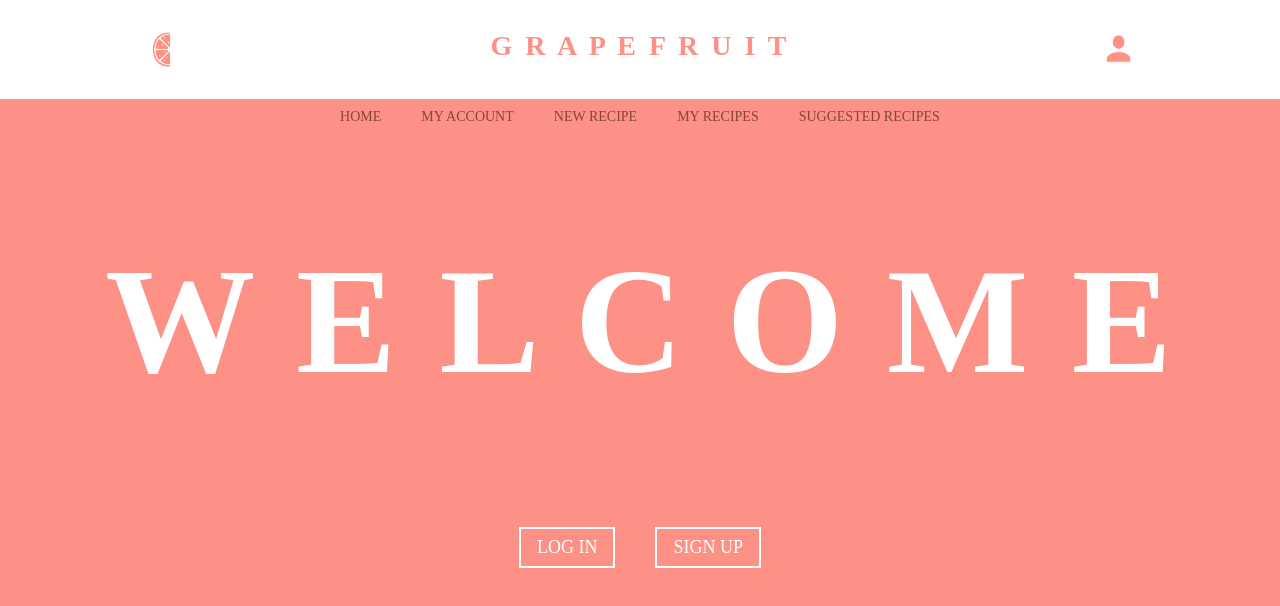
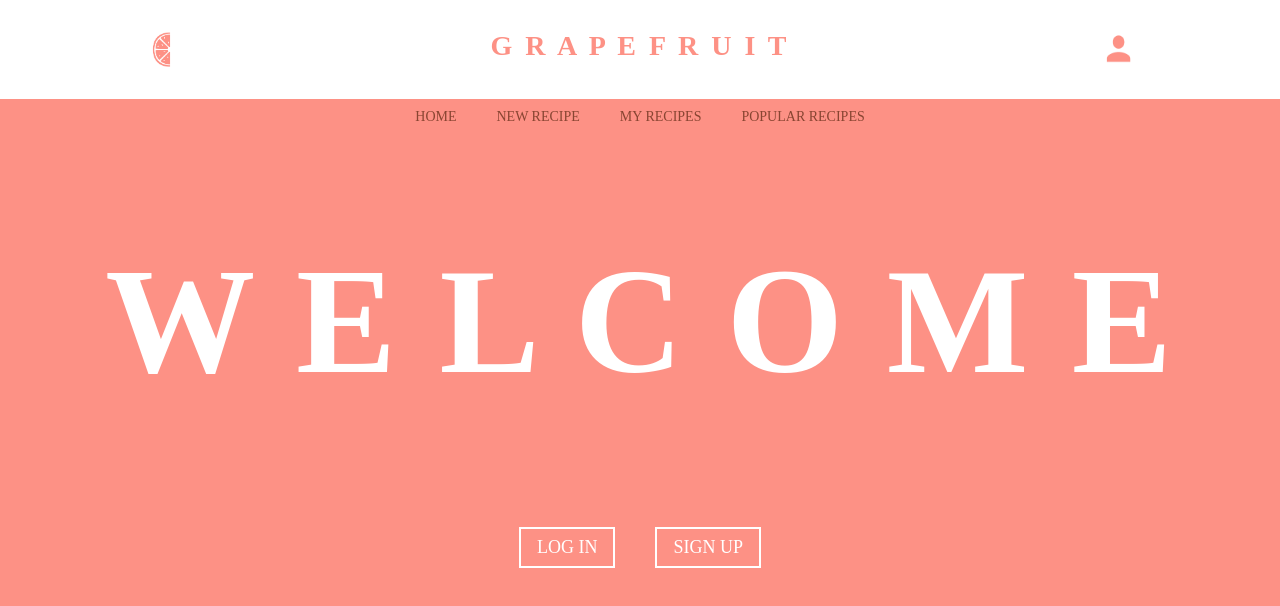
Before and after one commit to carolinegbowski/recipe_project_mockup, a React (Create React App) app: page /home in a window 1280 px wide. Shown: the top 606 px of the page. Built offline with nearby package versions, Linux system fonts and the light colour scheme.

Commit message:
fixed popular recipes

```diff
--- a/package.json
+++ b/package.json
@@ -7,6 +7,7 @@
     "@testing-library/jest-dom": "^4.2.4",
     "@testing-library/react": "^9.3.3",
     "@testing-library/user-event": "^7.1.2",
+    "modali": "^1.2.0",
     "react": "^16.12.0",
     "react-dom": "^16.12.0",
     "react-modal": "^3.11.1",
--- a/src/App.js
+++ b/src/App.js
@@ -4,9 +4,11 @@ import './App.css';
 import Header from './components/Header';
 import Router from './components/Router';
 import Home from './containers/Home';
+import UserHomePage from './components/UserHomepage'
 import Footer from './containers/Footer';
 
 function App() {
+  let id = sessionStorage.getItem('id')
   return (
     <div className="App">
       <Header/>
--- a/src/components/Header.js
+++ b/src/components/Header.js
@@ -20,10 +20,10 @@ const Header = () => {
             </div>
             <div class="links">
                 <Link to='/home'>HOME</Link>
-                <Link to='/myAccount'>MY ACCOUNT</Link>
+                {/* <Link to='/myAccount'>MY ACCOUNT</Link> */}
                 <Link to='/newRecipe'>NEW RECIPE</Link>
                 <Link to='/myRecipes'>MY RECIPES</Link>
-                <Link to='/suggestedRecipes'>SUGGESTED RECIPES</Link>
+                <Link to='/suggestedRecipes'>POPULAR RECIPES</Link>
             </div>
         </div>
     )
--- a/src/components/LogIn.js
+++ b/src/components/LogIn.js
@@ -63,7 +63,7 @@ function LogIn(props) {
                 </Card>
                 <Card mx={'5px'}>
                     <p>Password</p>
-                    <Input onChange={(e)=>setPassword(String(e.target.value))}></Input>
+                    <Input type='password' onChange={(e)=>setPassword(String(e.target.value))}></Input>
                 </Card>
                 <Box width={3/7}></Box>
             </Flex>
--- a/src/components/OneRecipe.js
+++ b/src/components/OneRecipe.js
@@ -1,6 +1,5 @@
 import React, {useState} from 'react';
 import { Heading, Card, Button, Box, Image } from 'rebass';
-import Modal from 'react-modal';
 
 function OneRecipe(props) {
     const [myIngredientsResponse, setMyIngredientsResponse] = useState({})
--- a/src/components/ShowRecipes.js
+++ b/src/components/ShowRecipes.js
@@ -6,7 +6,6 @@ function ShowRecipes(props) {
     const [currentRecipeID, setCurrentRecipeID] = useState('')
     const [currentRecipeTitle, setCurrentRecipeTitle] = useState('')
     const [currentRecipeImage, setCurrentRecipeImage] = useState('')
-    // const [currentRecipeImage, setCurrentRecipeImage] = useState('')
 
     let recipes
 
--- a/src/components/SignUp.js
+++ b/src/components/SignUp.js
@@ -35,7 +35,7 @@ function SignUp(props) {
     const buttonStyles = {
         fontFamily: 'futura',
         fontWeight: 'lighter',
-        width: '105px',
+        width: '120px',
         margin: '20px',
         px: '20px',
         backgroundColor: '#FD9185',
@@ -59,7 +59,7 @@ function SignUp(props) {
                 </Card>
                 <Card mx={'5px'}>
                     <p>Password</p>
-                    <Input onChange={(e)=> setPassword(String(e.target.value))}></Input>
+                    <Input type='password' onChange={(e)=> setPassword(String(e.target.value))}></Input>
                 </Card>
                 <Box width={3/7}></Box>
             </Flex>
--- a/src/components/UserHomepage.js
+++ b/src/components/UserHomepage.js
@@ -8,8 +8,6 @@ function UserHomepage() {
             <Heading position={'absolute'} color={'white'} backgroundColor={'#FD9185'} fontFamily={'futura'} fontWeight={'bold'} fontSize={'150px'} pt={'100px'} letterSpacing={'3px'}>W E L C O M E</Heading>
             <Image src={Grapefruit} position={'relative'}/>
 
-            <p>Some recipe news? </p>
-            <p>Some suggested recipes?</p>
         </div>
     )
 }
--- a/src/containers/SuggestedRecipes.js
+++ b/src/containers/SuggestedRecipes.js
@@ -31,7 +31,7 @@ function SuggestedRecipes() {
 
     return(
         <div>
-            <Heading color={'white'} fontFamily={'futura'} fontWeight={'bold'} fontSize={'50px'} mt={'50px'} mb={'50px'} letterSpacing={'3px'} >SUGGESTED RECIPES</Heading>
+            <Heading color={'white'} fontFamily={'futura'} fontWeight={'bold'} fontSize={'50px'} mt={'50px'} mb={'50px'} letterSpacing={'3px'} >POPULAR RECIPES</Heading>
             <ShowSuggestedRecipes recipeData={recipeData}/>
         </div>
     )
```
Also changed, not shown: 1 other file (tests, documents, lock files or other folders).
